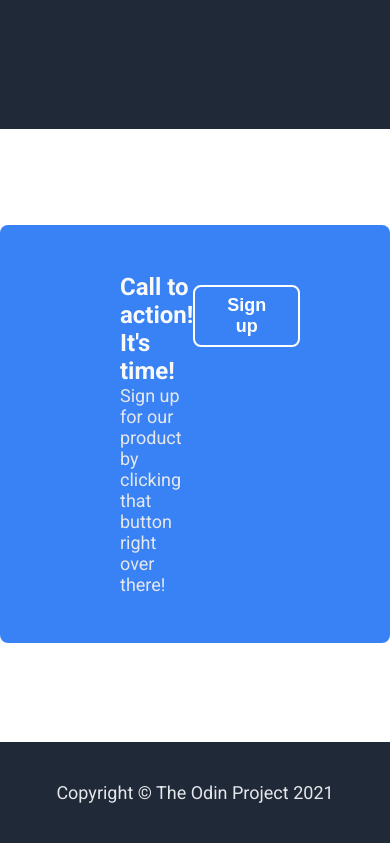
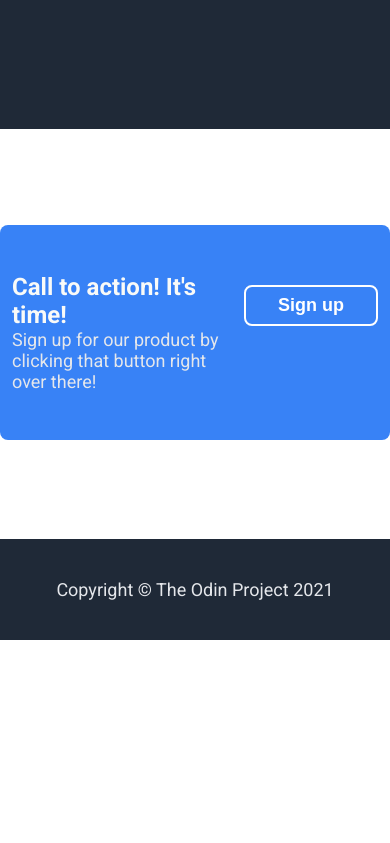
Before and after one commit to tkdblake93/top-landing-page, a plain HTML site: page index.html in a window 390 px wide. Shown: the part 687-1530 px from the top of the page. After the commit the page ends 1327 px from the top, so only its background shows below. Drawn offline with Linux system fonts and the light colour scheme.

Commit message:
Make CTA section responsive, add media query

```diff
--- a/assets/css/style.css
+++ b/assets/css/style.css
@@ -112,6 +112,21 @@ footer {
   justify-content: space-between;
 }
 
+@media all and (max-width: 767px) {
+  .cta-wrapper {
+    padding: 3rem 12px;
+  }
+}
+
+.cta-text {
+  margin-right: 6px;
+  flex: 3;
+}
+
+.cta-button {
+  margin-left: 6px;
+}
+
 .cta .btn-cta {
   border: 2px solid white;
   font-size: 18px;
--- a/index.html
+++ b/index.html
@@ -52,7 +52,7 @@
             </p>
           </div>
           <div class="cta-button">
-            <button class="btn-cta secondary-text">Sign up</button>
+            <button class="btn-cta secondary-text">Sign&nbsp;up</button>
           </div>
         </div>
       </div>
```
